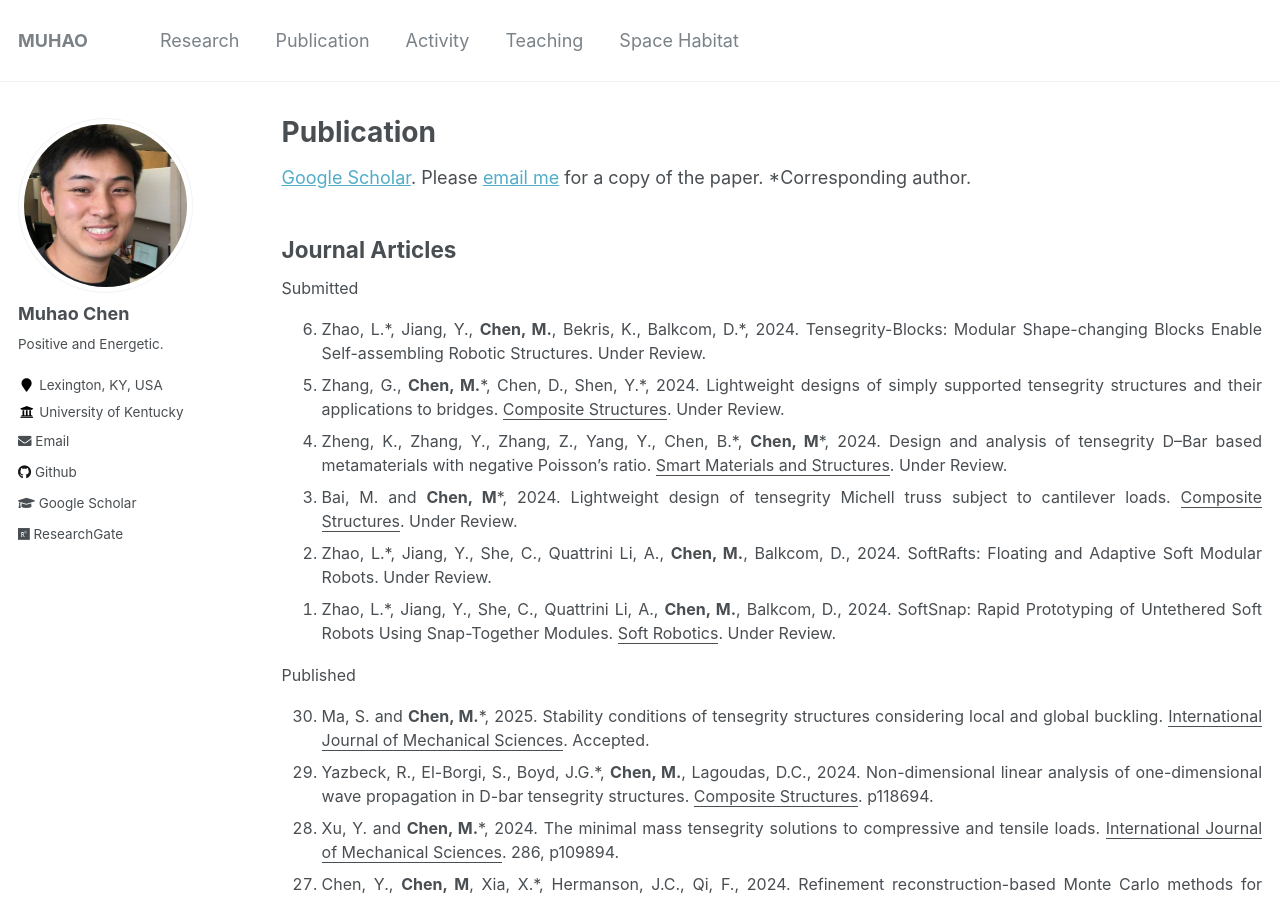
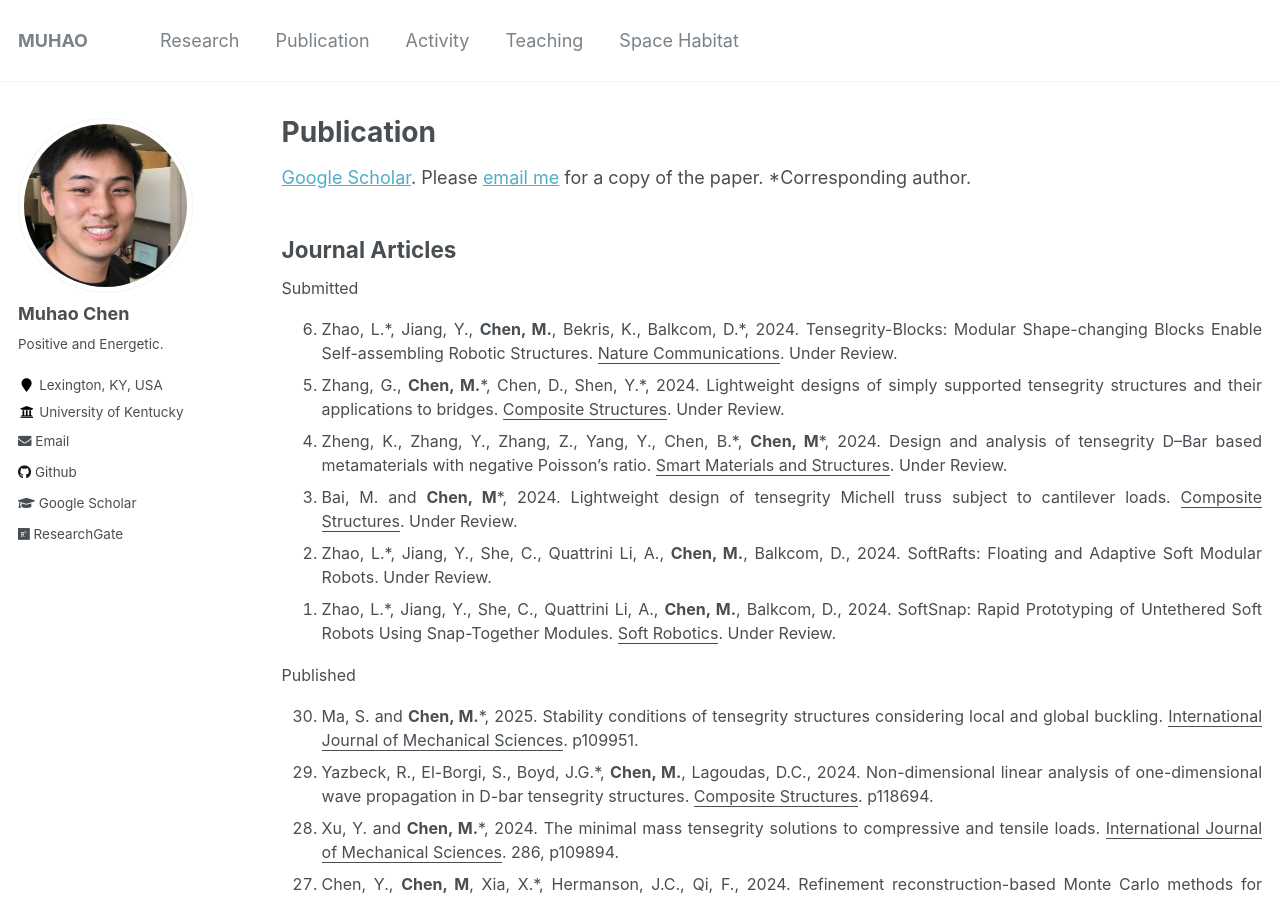
Before and after one commit to Muhao-Chen/muhao-chen.github.io, a Jekyll site: the page built from _pages/publication.md, in a window 1280 px wide and 900 px high. Built offline with Jekyll 4.4.1, drawn with Linux system fonts in a browser that asks for light colours.

Commit message:
Update publication.md

```diff
--- a/_pages/publication.md
+++ b/_pages/publication.md
@@ -16,7 +16,7 @@ toc: true
 <font size=3>
 Submitted
 <ol reversed>
-<li> Zhao, L.*, Jiang, Y., <strong>Chen, M.</strong>, Bekris, K., Balkcom, D.*, 2024. Tensegrity-Blocks: Modular Shape-changing Blocks Enable Self-assembling Robotic Structures. Under Review. </li>
+<li> Zhao, L.*, Jiang, Y., <strong>Chen, M.</strong>, Bekris, K., Balkcom, D.*, 2024. Tensegrity-Blocks: Modular Shape-changing Blocks Enable Self-assembling Robotic Structures. <u>Nature Communications</u>. Under Review. </li>
 <!-- <li> Zhao, L.*, Jiang, Y., She, C., <strong>Chen, M.</strong>, Balkcom, D.*, 2024. SoftSnap: Rapid Prototyping of Untethered Soft Robots Using Snap-Together Modules. Submitted. </li> -->
 <li> Zhang, G., <strong>Chen, M.</strong>*, Chen, D., Shen, Y.*, 2024. Lightweight designs of simply supported tensegrity structures and their applications to bridges. <u>Composite Structures</u>. Under Review. </li>
 <li> Zheng, K., Zhang, Y., Zhang, Z., Yang, Y., Chen, B.*, <strong>Chen, M</strong>*, 2024. Design and analysis of tensegrity D–Bar based metamaterials with negative Poisson’s ratio. <u>Smart Materials and Structures</u>. Under Review. </li>
@@ -34,7 +34,7 @@ Submitted
 </ol>
 Published
 <ol reversed>
-<li>Ma, S. and <strong>Chen, M.</strong>*, 2025. Stability conditions of tensegrity structures considering local and global buckling. <u>International Journal of Mechanical Sciences</u>. Accepted.</li>
+<li>Ma, S. and <strong>Chen, M.</strong>*, 2025. Stability conditions of tensegrity structures considering local and global buckling. <u>International Journal of Mechanical Sciences</u>. p109951.</li>
 <li> Yazbeck, R., El-Borgi, S., Boyd, J.G.*, <strong>Chen, M.</strong>, Lagoudas, D.C., 2024. Non-dimensional linear analysis of one-dimensional wave propagation in D-bar tensegrity structures. <u>Composite Structures</u>. p118694.</li>
 <li> Xu, Y. and <strong>Chen, M.</strong>*, 2024. The minimal mass tensegrity solutions to compressive and tensile loads. <u>International Journal of Mechanical Sciences</u>. 286, p109894.</li>
 <li> Chen, Y., <strong>Chen, M</strong>, Xia, X.*, Hermanson, J.C., Qi, F., 2024. Refinement reconstruction-based Monte Carlo methods for solving the breakage population balance equation. <u>Powder Technology</u>. 442, p119870. </li>
```
